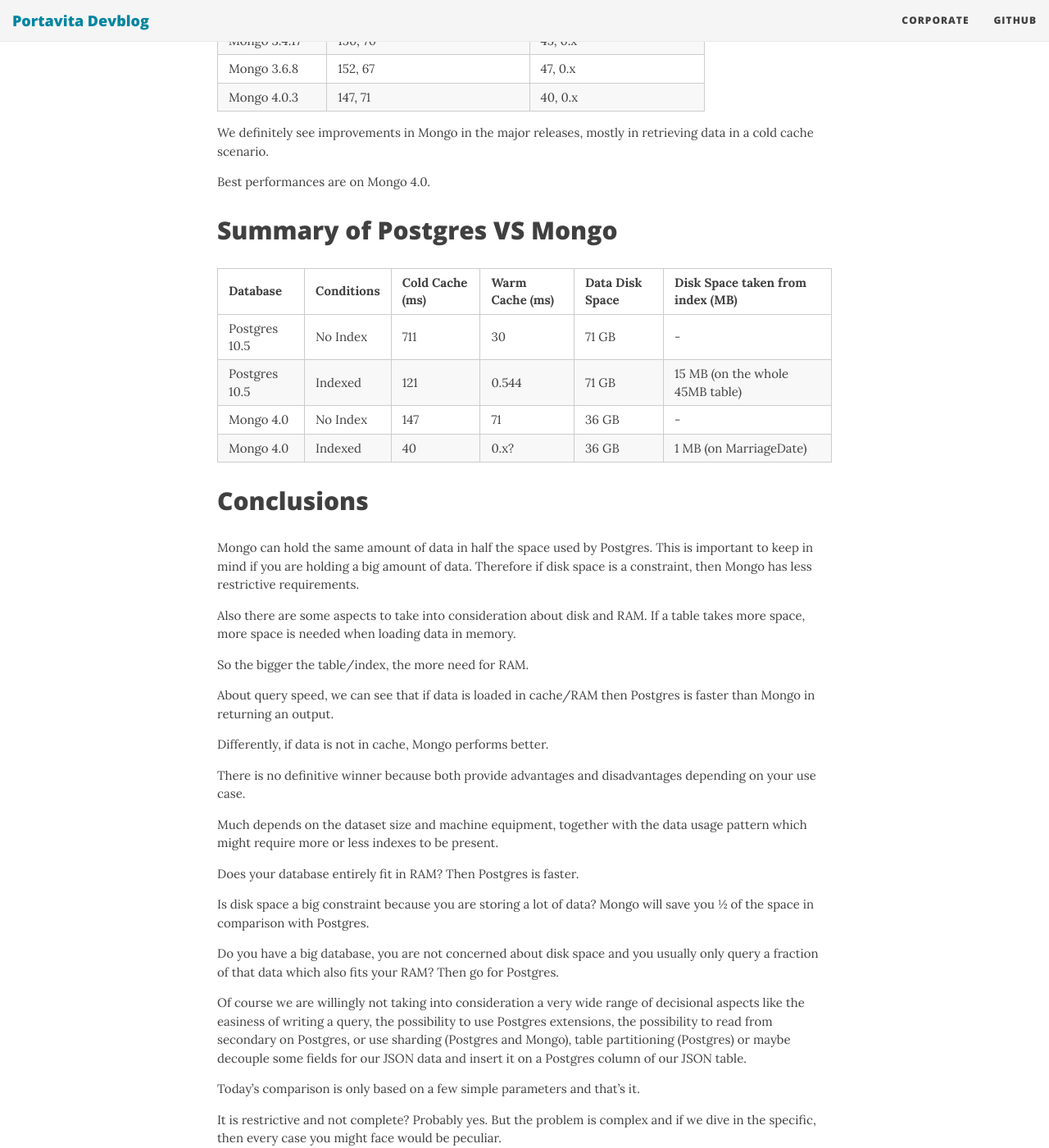
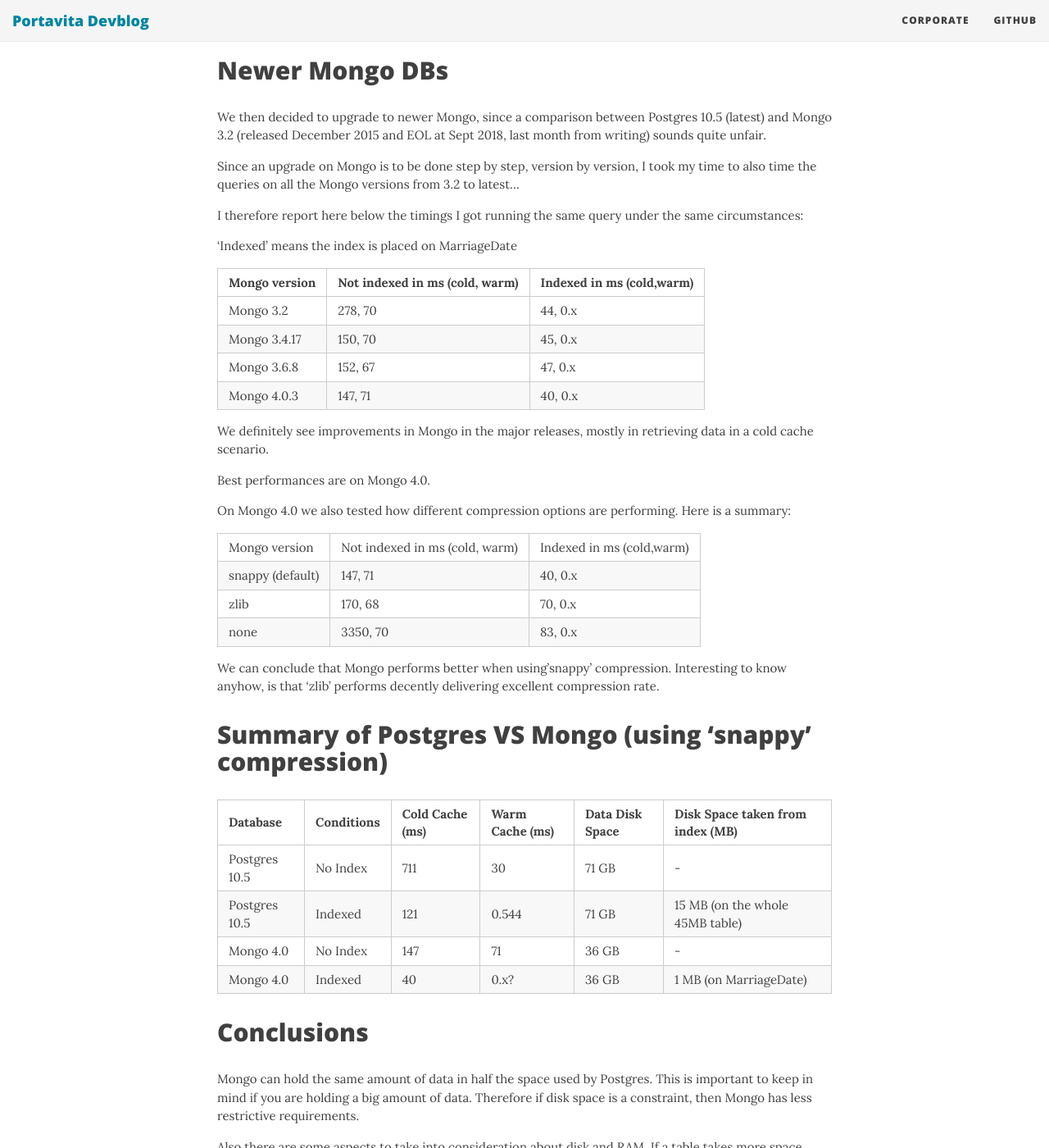
Before and after one commit to Portavita/portavita.github.io, a Jekyll site: the page built from _posts/2018-10-31-blog_A_JSON_use_case_comparison_between_PostgreSQL_and_MongoDB.markdown, in a window 1280 px wide and 1400 px high, scrolled down 12942 px. Shown: the whole window at 82% size. Built offline with Jekyll 4.4.1, drawn with Linux system fonts in a browser that asks for light colours; nearby versions of some CDN libraries; some of the changed text lies outside the part shown.

Commit message:
add compression options on mongo

```diff
--- a/_posts/2018-10-31-blog_A_JSON_use_case_comparison_between_PostgreSQL_and_MongoDB.markdown
+++ b/_posts/2018-10-31-blog_A_JSON_use_case_comparison_between_PostgreSQL_and_MongoDB.markdown
@@ -5,6 +5,8 @@
 categories: PostgreSQL MongoDB Performances Benchmarking
 author: Fabio Pardi and Wouter van Teijlingen
 ---
+
+Last Update: 2018-11-19 15:01 - Add: Comparison on Mongo compression
 
 
 
@@ -168,7 +170,6 @@
 ## Disk Space Comparison Table
 
 
-
 | Type of data |    Disk Space (GB) |    Notes  |
 | --- | --- | --- |
 | Exported JSON files |  106     |                         |
@@ -177,6 +178,18 @@
 | PostgreSQL 9.6.6        |  71        |   JSONB format     |
 
 
+While exploring the topic, for the sake of completeness we also compared the disk usage for Mongo under different compression options.
+
+Available compression options are snappy(default), zlib and none.
+
+We compared the usage only for 'fhir3.MY_table'. Here is a summary:
+
+| Compression | Disk Space (MB) |
+| none   |  38  |
+| Snappy |  5.4 |
+| zlib   |  2.4 |
+
+As a reference, size on PostgreSQL is 45 MB
 
 # Benchmarking the query
 
@@ -649,8 +662,18 @@
 
 Best performances are on Mongo 4.0.
 
+On Mongo 4.0 we also tested how different compression options are performing. Here is a summary:
 
-## Summary of Postgres VS Mongo
+
+|Mongo version     | Not indexed in ms (cold, warm)| Indexed in ms (cold,warm) |
+| snappy (default) | 147,  71    | 40, 0.x  |
+| zlib             | 170,  68    | 70, 0.x  |
+| none             | 3350, 70    | 83, 0.x  |
+
+We can conclude that Mongo performs better when using'snappy' compression. Interesting to know anyhow, is that 'zlib' performs decently delivering excellent compression rate.
+
+
+## Summary of Postgres VS Mongo (using 'snappy' compression)
 
 | Database        |      Conditions |  Cold Cache (ms) |   Warm Cache (ms)  |    Data Disk Space    |    Disk Space taken from index (MB) |
 | --- | --- | --- | --- | --- | --- |
```
